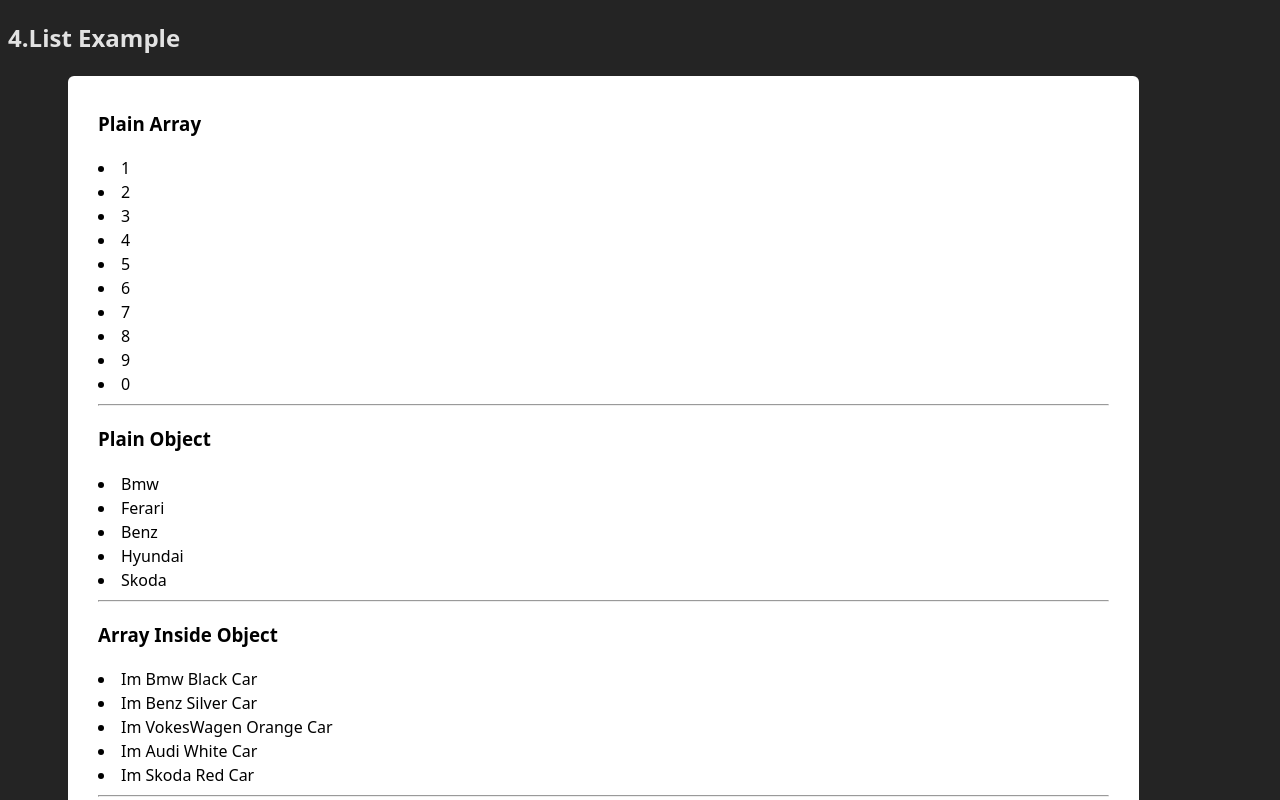
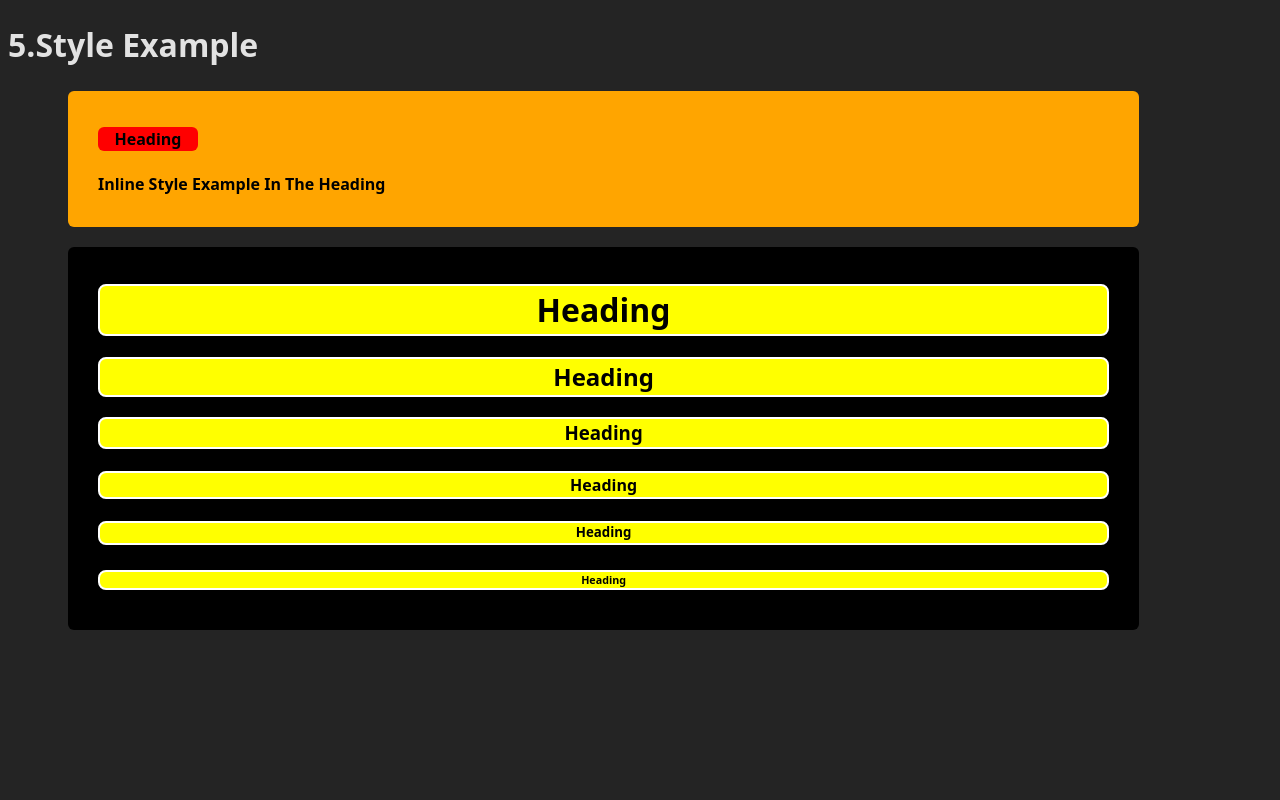
Before and after one commit to Hariiharan-Developer/React_Core-Concepts, a React (Vite) app: page / in a window 1280 px wide. Shown: the top 800 px of the page. Built offline with nearby package versions, Linux system fonts and the light colour scheme.

Commit message:
style completed

```diff
--- a/src/App.jsx
+++ b/src/App.jsx
@@ -3,6 +3,7 @@
 import ProfileCard from './components/2.props/ProfileCard'
 import ConditionalRender from './components/3.conditonalRender/ConditionalRender'
 import List from './components/4.list/List'
+import Style from './components/5.style/Style'
 
 const App = () => {
   return (
@@ -10,7 +11,8 @@
     {/* <Component/>
     <ProfileCard/> */}
     {/* <ConditionalRender/> */}
-    <List/>
+    {/* <List/> */}
+    <Style/>
     </div>
   )
 }
--- /dev/null
+++ b/src/components/5.style/Style.jsx
@@ -0,0 +1,36 @@
+import React from 'react'
+
+const Style = () => {
+   const Header = {
+    backgroundColor:'yellow',
+    borderRadius:'8px',
+    textAlign:'center',
+    color:'black',
+    border:'2px solid white'
+   }
+  return (
+    <div>
+      <h1>5.style example </h1>
+      <div className="container">
+        <div className="content" style={{background:'orange'}}>
+
+            <h4 style={{backgroundColor:'red',width:'100px',textAlign:'center',padding:'10px10px',borderRadius:'6px'}}>heading</h4>
+            <p>inline style example in the heading</p>
+        </div>
+      </div>
+
+      <div className="container">
+        <div className="content" style={{background:"black"}}>
+            <h1 style={Header}>heading</h1>
+            <h2 style={Header}>heading</h2>
+            <h3 style={Header}>heading</h3>
+            <h4 style={Header}>heading</h4>
+            <h5 style={Header}>heading</h5>
+            <h6 style={Header}>heading</h6>
+        </div>
+      </div>
+    </div>
+  )
+}
+
+export default Style
```
Also changed, not shown: src/components/5.style/Style.css (added).
